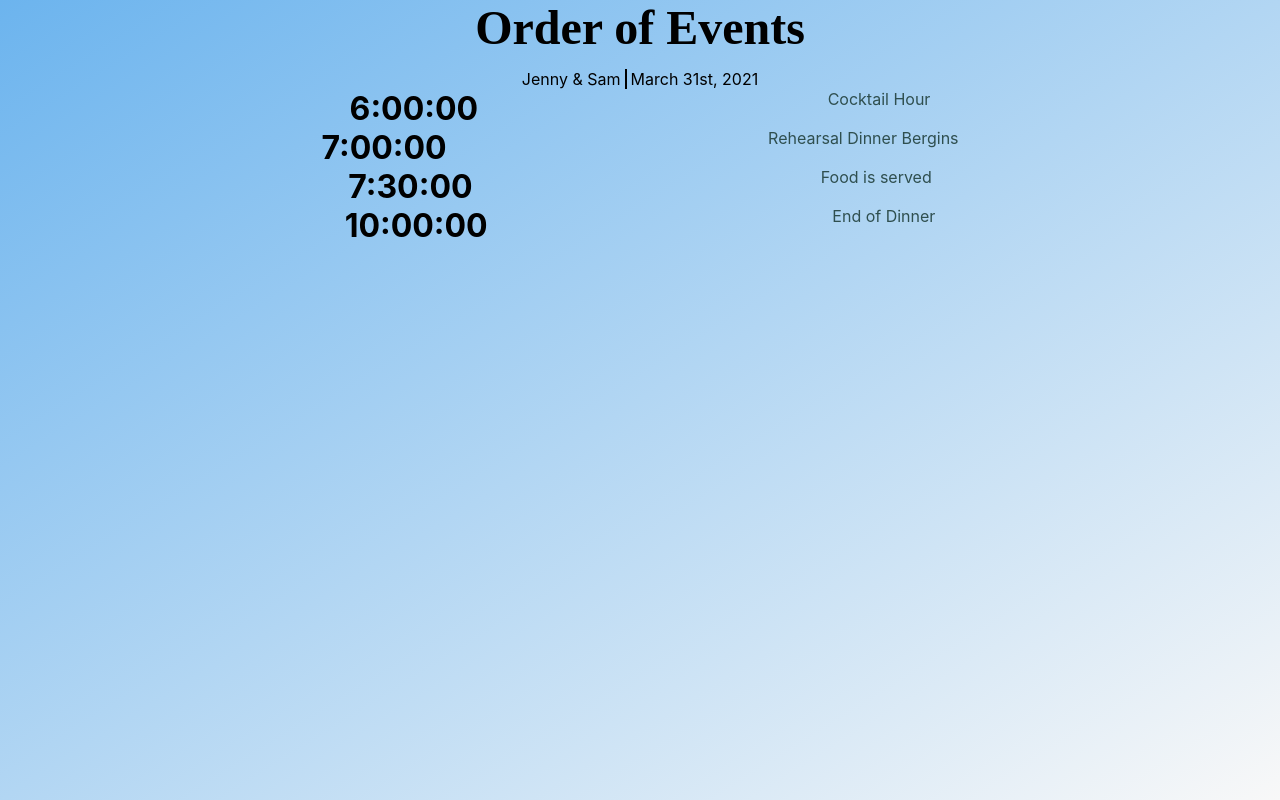
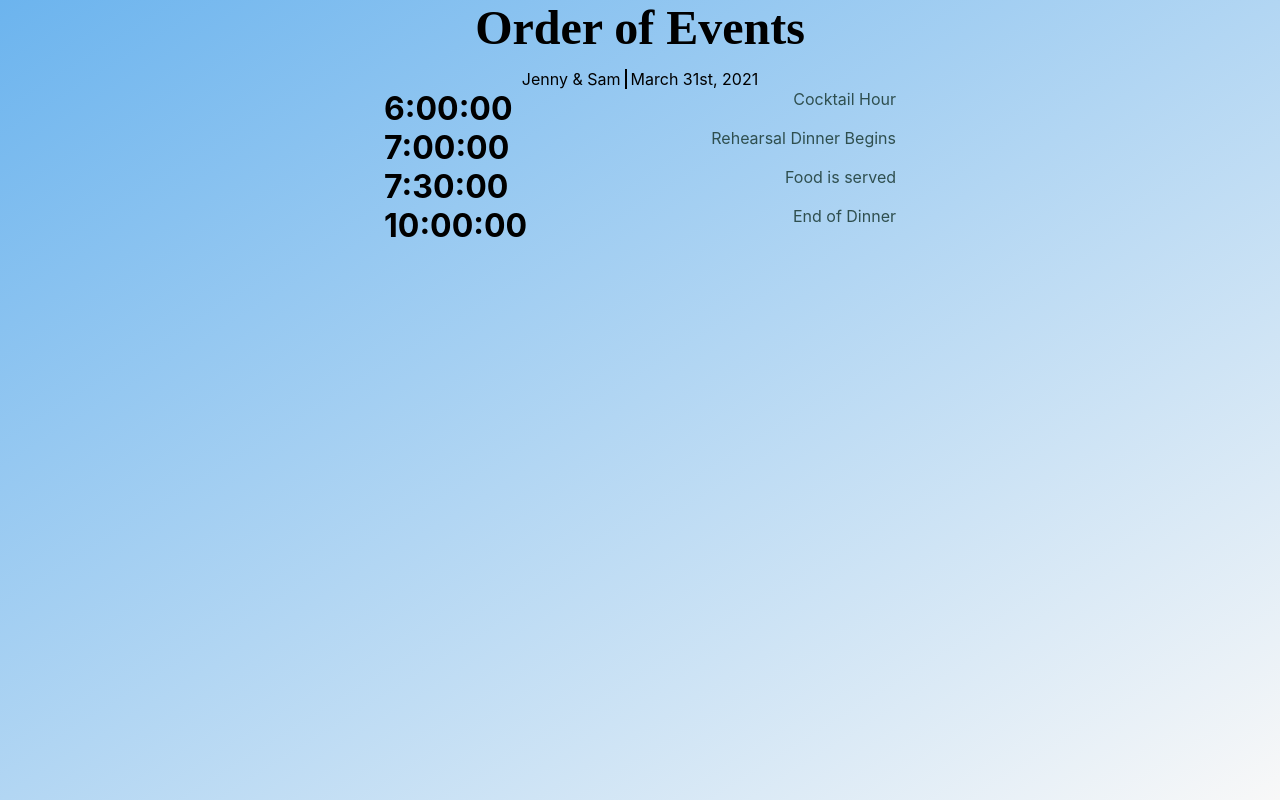
Before and after one commit to sam-a-sloate/wedding-schedule, a React (Create React App) app: page / in a window 1280 px wide. Built offline with nearby package versions, Linux system fonts and the light colour scheme.

Commit message:
Fix up some styling

```diff
--- a/src/App.tsx
+++ b/src/App.tsx
@@ -18,7 +18,7 @@ function App() {
         <Schedule
           events={[
             { time: "6:00:00", description: "Cocktail Hour" },
-            { time: "7:00:00", description: "Rehearsal Dinner Bergins" },
+            { time: "7:00:00", description: "Rehearsal Dinner Begins" },
             { time: "7:30:00", description: "Food is served" },
             { time: "10:00:00", description: "End of Dinner" },
           ]}
@@ -39,9 +39,9 @@ function App() {
             { time: "6:50:00", description: "Introductions" },
             { time: "7:00:00", description: "We dance" },
             { time: "7:15:00", description: "We dine" },
-            { time: "7:50:00", description: "Speaches" },
-            { time: "8:20:00", description: "Cut Cake" },
-            { time: "8:45:00", description: "We Party" },
+            { time: "7:50:00", description: "We speak" },
+            { time: "8:20:00", description: "We cut cake" },
+            { time: "8:45:00", description: "We party" },
             { time: "11:00:00", description: "First Bus Home" },
             { time: "12:00:00", description: "Second Bus Home" },
             { time: "2:00:00", description: "Last Bus Home" },
--- a/src/Schedule.css
+++ b/src/Schedule.css
@@ -17,7 +17,9 @@
 
 .event {
    display: flex;
-   justify-content: space-evenly;
+   justify-content: space-between;
+   width: 40%;
+   margin-left: 30%;
 }
 
 .time {
```
